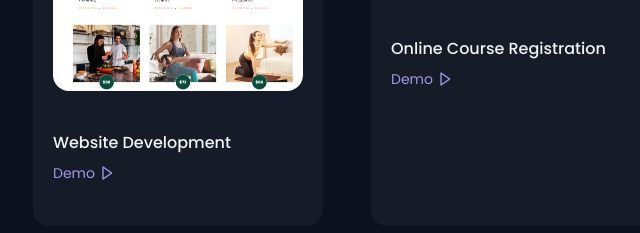
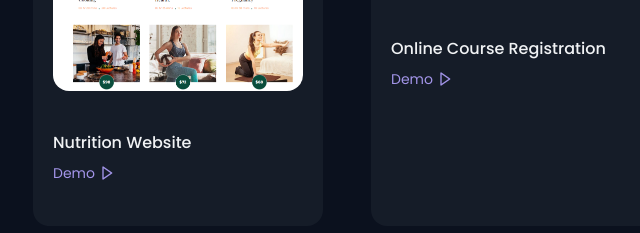
Before and after one commit to abiribahullas7766/Ullas_Portfolio_Website, a plain HTML site: page index.html in a window 1280 px wide. Shown: the part 3527-3760 px from the top of the page, 462-1102 px from the left. Drawn offline with nearby package versions, Linux system fonts and the light colour scheme.

Commit message:
Update index.html

```diff
--- a/index.html
+++ b/index.html
@@ -534,7 +534,7 @@
                 <div class="work__card mix movil">
                     <img src="assets/img/4.png" alt="" class="work__img">
 
-                    <h3 class="work__title">Website Development </h3>
+                    <h3 class="work__title">Nutrition Website </h3>
 
                     <a href="#" class="work__button">
                         Demo <i class='bx bx-right-arrow work__icon'></i>
```
